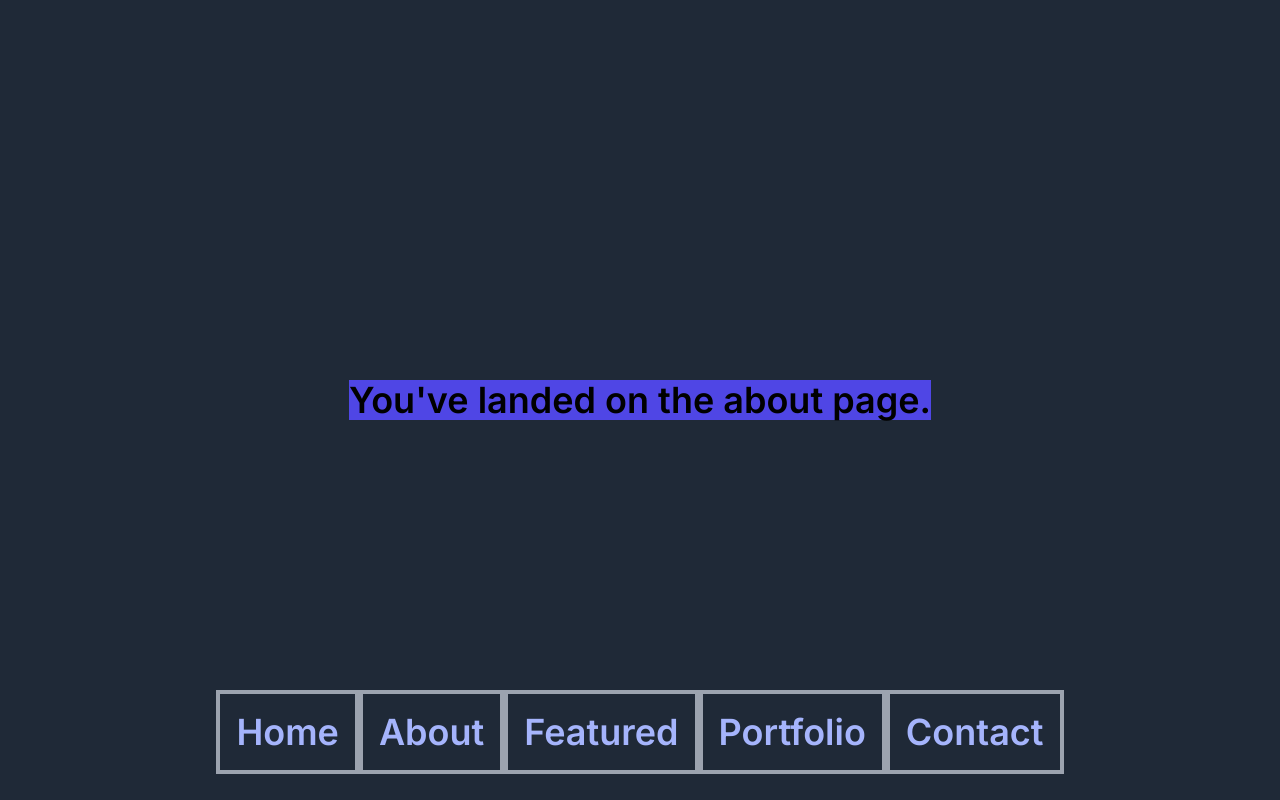
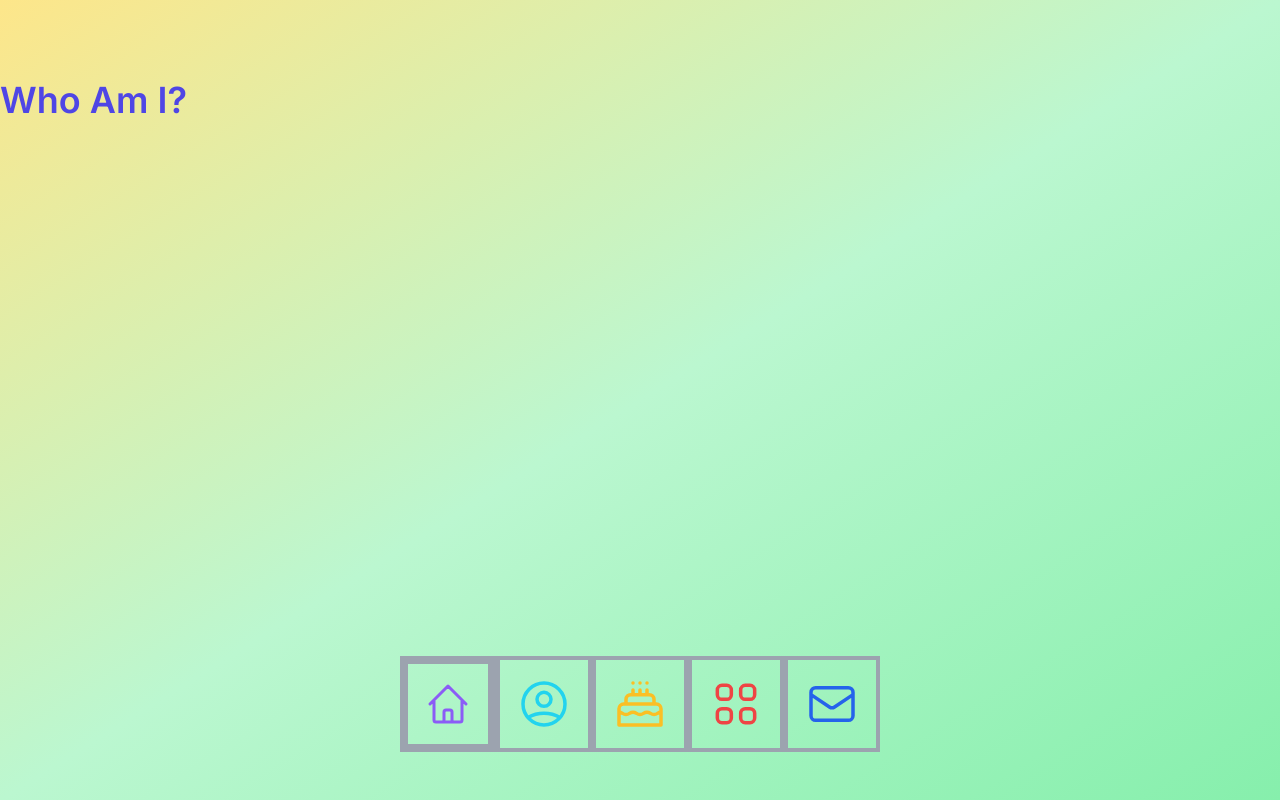
Before and after one commit to nktruong/portfolio, a React (Create React App) app: page /about in a window 1280 px wide. Built offline with nearby package versions, Linux system fonts and the light colour scheme.

Commit message:
updated hotbar and polished home page

```diff
--- a/src/components/Content.js
+++ /dev/null
@@ -1,11 +0,0 @@
-import React from 'react'
-
-function Content() {
-  return (
-    <div>
-      <p>Content goes here</p>
-    </div>
-  )
-}
-
-export default Content
--- a/src/components/Hero.js
+++ b/src/components/Hero.js
@@ -3,19 +3,39 @@ import {Link} from 'react-router-dom'
 
 function Hero() {
   return (
-    <div className="flex justify-around max-w-7xl m-auto py-20">
-      <div className="w-1/2 text-left">
-        <h1 className="lg:text-6xl md:text-3xl sm:text-xl text-3xl text-gray-50 font-bold mb-14">Welcome to my site, my name is Nathan.</h1>
-        <Link className="py-3 px-4 bg-purple-600 rounded-xl shadow-md text-xl text-gray-50 font-semibold hover:bg-purple-700 transition duration-150 ease-in transform hover:-translate-y-0.5 flex items-center w-max" to="/featured">
-          Check out my latest project, Cookdeck
+    <div className="flex justify-around max-w-7xl m-auto py-40">
+      <div className="w-1/2 text-left pr-6">
+        <h1 className="lg:text-5xl md:text-3xl sm:text-xl text-2xl text-green-900 dark:text-transparent bg-clip-text caret-pink-600 bg-gradient-to-br dark:from-purple-500 dark:via-purple-400 dark:to-fuchsia-100 font-bold mb-12">Welcome to my site!
+        <span class="block">I'm Nathan.</span></h1>
+        <p className="lg:text-2xl font-medium text-green-800 dark:text-indigo-200 tracking-tight">It's nice to meet you! Though we just met. You can roam through this site to see who I am, what I do, what projects I've done, or you can check out my socials.</p>
 
-          <svg xmlns="http://www.w3.org/2000/svg" className="h-6 w-6 ml-4" fill="none" viewBox="0 0 24 24" stroke="currentColor">
-            <path strokeLinecap="round" strokeLinejoin="round" strokeWidth={2} d="M21 15.546c-.523 0-1.046.151-1.5.454a2.704 2.704 0 01-3 0 2.704 2.704 0 00-3 0 2.704 2.704 0 01-3 0 2.704 2.704 0 00-3 0 2.704 2.704 0 01-3 0 2.701 2.701 0 00-1.5-.454M9 6v2m3-2v2m3-2v2M9 3h.01M12 3h.01M15 3h.01M21 21v-7a2 2 0 00-2-2H5a2 2 0 00-2 2v7h18zm-3-9v-2a2 2 0 00-2-2H8a2 2 0 00-2 2v2h12z" />
-          </svg>
-        </Link>
+        <div className="px-8 py-10 mt-2">
+          <div className="grid gap-10 items-start justify-center">
+            <div className="relative group">
+              <div className="absolute -inset-0.5 bg-gradient-to-r from-green-500 to-yellow-300 dark:from-pink-600 dark:to-purple-600 rounded-lg filter blur opacity-75 group-hover:opacity-100 transition duration-1000 group-hover:duration-200 animate-tilt"></div>
+              <button>
+              <Link className="relative py-3 px-4 bg-gray-800 rounded-xl shadow-md text-xl text-gray-50 font-semibold transition duration-150 ease-in flex items-center space-x-5 w-full" to="/featured">
+                <svg xmlns="http://www.w3.org/2000/svg" className="h-6 w-6 ml-4 text-fuchsia-500 -rotate-3 transform" fill="" viewBox="0 0 24 24" stroke="currentColor">
+                  <path strokeLinecap="round" strokeLinejoin="round" strokeWidth={2} d="M21 15.546c-.523 0-1.046.151-1.5.454a2.704 2.704 0 01-3 0 2.704 2.704 0 00-3 0 2.704 2.704 0 01-3 0 2.704 2.704 0 00-3 0 2.704 2.704 0 01-3 0 2.701 2.701 0 00-1.5-.454M9 6v2m3-2v2m3-2v2M9 3h.01M12 3h.01M15 3h.01M21 21v-7a2 2 0 00-2-2H5a2 2 0 00-2 2v7h18zm-3-9v-2a2 2 0 00-2-2H8a2 2 0 00-2 2v2h12z" />
+                </svg>
+                <span>
+                Check out my latest project, <span className="text-yellow-300 dark:text-cyan-400 group-hover:text-gray-100 transition duration-200"> Cookdeck
+                <svg xmlns="http://www.w3.org/2000/svg" className="h-6 w-6 inline transform group-hover:translate-x-1.5 duration-200" fill="none" viewBox="0 0 24 24" stroke="currentColor">
+                  <path strokeLinecap="round" strokeLinejoin="round" strokeWidth={2} d="M17 8l4 4m0 0l-4 4m4-4H3" />
+                </svg>
+                </span>
+                </span>
+
+              </Link>
+              </button>
+            </div>
+          </div>
+        </div>
       </div>
       <div className="w-1/2">
-        <img src="https://media.discordapp.net/attachments/763423276671434812/915047670530310144/2021-11-29_20.12.32.png?width=2160&height=1162" alt="Minecraft screenshot of green hills and white horses"/>
+        <Link to="/bityard">
+          <img className="transform -rotate-3 rounded-lg shadow-inner scale-90 hover:scale-95 transition ease-in duration-150 cursor-pointer" src="https://media.discordapp.net/attachments/763423276671434812/915047670530310144/2021-11-29_20.12.32.png?width=2160&height=1162" alt="Minecraft screenshot of green hills and white horses"/>
+        </Link>
       </div>
     </div>
 
--- a/src/components/Hotbar.js
+++ b/src/components/Hotbar.js
@@ -9,12 +9,32 @@ function Hotbar(){
           <path strokeLinecap="round" strokeLinejoin="round" strokeWidth={2} d="M4 6h16M4 12h16M4 18h16" />
         </svg>
       </div>
-      <div className="hidden md:inline-block">
-        <Link className="p-4 border-4 border-gray-400 hover:text-indigo-400 transition ease-in duration-150" to="/">Home</Link>
-        <Link className="p-4 border-4 border-gray-400 hover:text-indigo-400 transition ease-in duration-150" to="/about">About</Link>
-        <Link className="p-4 border-4 border-gray-400 hover:text-indigo-400 transition ease-in duration-150" to="/featured">Featured</Link>
-        <Link className="p-4 border-4 border-gray-400 hover:text-indigo-400 transition ease-in duration-150" to="/portfolio">Portfolio</Link>
-        <Link className="p-4 border-4 border-gray-400 hover:text-indigo-400 transition ease-in duration-150" to="/contact">Contact</Link>
+      <div className="hidden md:flex space-x-[1rem]">
+        <Link to="/">
+          <svg xmlns="http://www.w3.org/2000/svg" className="h-24 w-24 p-4 border-8 border-gray-400 hover:border-gray-300 transform hover:scale-105 text-purple-500" fill="none" viewBox="0 0 24 24" stroke="currentColor">
+            <path strokeLinecap="round" strokeLinejoin="round" strokeWidth={1.5} d="M3 12l2-2m0 0l7-7 7 7M5 10v10a1 1 0 001 1h3m10-11l2 2m-2-2v10a1 1 0 01-1 1h-3m-6 0a1 1 0 001-1v-4a1 1 0 011-1h2a1 1 0 011 1v4a1 1 0 001 1m-6 0h6" />
+          </svg>
+        </Link>
+        <Link to="/about">
+          <svg xmlns="http://www.w3.org/2000/svg" className="h-24 w-24 p-4 border-4 border-gray-400 text-cyan-400" fill="none" viewBox="0 0 24 24" stroke="currentColor">
+            <path strokeLinecap="round" strokeLinejoin="round" strokeWidth={1.5} d="M5.121 17.804A13.937 13.937 0 0112 16c2.5 0 4.847.655 6.879 1.804M15 10a3 3 0 11-6 0 3 3 0 016 0zm6 2a9 9 0 11-18 0 9 9 0 0118 0z" />
+          </svg>
+        </Link>
+        <Link to="/featured">
+          <svg xmlns="http://www.w3.org/2000/svg" className="h-24 w-24 p-4 border-4 border-gray-400 text-yellow-400" fill="none" viewBox="0 0 24 24" stroke="currentColor">
+            <path strokeLinecap="round" strokeLinejoin="round" strokeWidth={1.5} d="M21 15.546c-.523 0-1.046.151-1.5.454a2.704 2.704 0 01-3 0 2.704 2.704 0 00-3 0 2.704 2.704 0 01-3 0 2.704 2.704 0 00-3 0 2.704 2.704 0 01-3 0 2.701 2.701 0 00-1.5-.454M9 6v2m3-2v2m3-2v2M9 3h.01M12 3h.01M15 3h.01M21 21v-7a2 2 0 00-2-2H5a2 2 0 00-2 2v7h18zm-3-9v-2a2 2 0 00-2-2H8a2 2 0 00-2 2v2h12z" />
+          </svg>
+        </Link>
+        <Link to="/portfolio">
+          <svg xmlns="http://www.w3.org/2000/svg" className="h-24 w-24 p-4 border-4 border-gray-400 text-red-500 " fill="none" viewBox="0 0 24 24" stroke="currentColor">
+            <path strokeLinecap="round" strokeLinejoin="round" strokeWidth={1.5} d="M4 6a2 2 0 012-2h2a2 2 0 012 2v2a2 2 0 01-2 2H6a2 2 0 01-2-2V6zM14 6a2 2 0 012-2h2a2 2 0 012 2v2a2 2 0 01-2 2h-2a2 2 0 01-2-2V6zM4 16a2 2 0 012-2h2a2 2 0 012 2v2a2 2 0 01-2 2H6a2 2 0 01-2-2v-2zM14 16a2 2 0 012-2h2a2 2 0 012 2v2a2 2 0 01-2 2h-2a2 2 0 01-2-2v-2z" />
+          </svg>
+        </Link>
+        <Link to="/contact">
+          <svg xmlns="http://www.w3.org/2000/svg" className="h-24 w-24 p-4 border-4 border-gray-400 text-blue-600" fill="none" viewBox="0 0 24 24" stroke="currentColor">
+            <path strokeLinecap="round" strokeLinejoin="round" strokeWidth={1.5} d="M3 8l7.89 5.26a2 2 0 002.22 0L21 8M5 19h14a2 2 0 002-2V7a2 2 0 00-2-2H5a2 2 0 00-2 2v10a2 2 0 002 2z" />
+          </svg>
+        </Link>
       </div>
     </nav>
   );
--- a/src/index.css
+++ b/src/index.css
@@ -10,5 +10,8 @@
   font-family: 'Inter', sans-serif;
 }
 body {
-  @apply bg-gray-800 min-h-screen;
+  @apply bg-gradient-to-br from-yellow-200 via-green-200 to-green-300  dark:from-gray-800 dark:via-gray-900 dark:to-black min-h-screen;
 }
+dbody {
+  @apply min-h-screen;
+}
--- a/src/pages/About.js
+++ b/src/pages/About.js
@@ -1,7 +1,7 @@
 function About(){
   return (
-    <div className="h-screen flex justify-center items-center">
-      <h1 className="text-4xl font-semibold bg-indigo-600">You've landed on the about page.</h1>
+    <div className="">
+      <h1 className="text-4xl text-left font-semibold text-indigo-600 pt-20">Who Am I?</h1>
     </div>
   );
 }
--- a/src/pages/Home.js
+++ b/src/pages/Home.js
@@ -1,11 +1,9 @@
-import Content from "../components/Content";
 import Hero from "../components/Hero";
 
 function Home(){
   return (
     <div>
       <Hero />
-      <Content />
     </div>
   );
 }
--- a/src/pages/Portfolio.js
+++ b/src/pages/Portfolio.js
@@ -1,7 +1,8 @@
 function Portfolio(){
   return (
     <div>
-      <h1 className="text-4xl font-semibold text-indigo-600">You've landed on the portfolio page.</h1>
+      <h1 classNameName="text-4xl font-semibold text-indigo-600">You've landed on the portfolio page.</h1>
+
     </div>
   )
 }
--- a/tailwind.config.js
+++ b/tailwind.config.js
@@ -1,11 +1,29 @@
+const colors = require('tailwindcss/colors')
+
 module.exports = {
   purge: ['./src/**/*.{js,jsx,ts,tsx}', './public/index.html'],
-  darkMode: false, // or 'media' or 'class'
+  darkMode: 'media', // or 'media' or 'class'
   theme: {
-    extend: {},
+    extend: {
+      colors: {
+        transparent: 'transparent',
+        current: 'currentColor',
+        black: colors.black,
+        white: colors.white,
+        gray: colors.coolGray,
+        red: colors.red,
+        cyan: colors.cyan,
+        green: colors.green,
+        fuchsia: colors.fuchsia,
+        yellow: colors.amber,
+        blue: colors.blue
+      }
+    },
   },
   variants: {
-    extend: {},
+    extend: {
+      translate: ['active', 'group-hover'],
+    },
   },
   plugins: [],
 }
```
